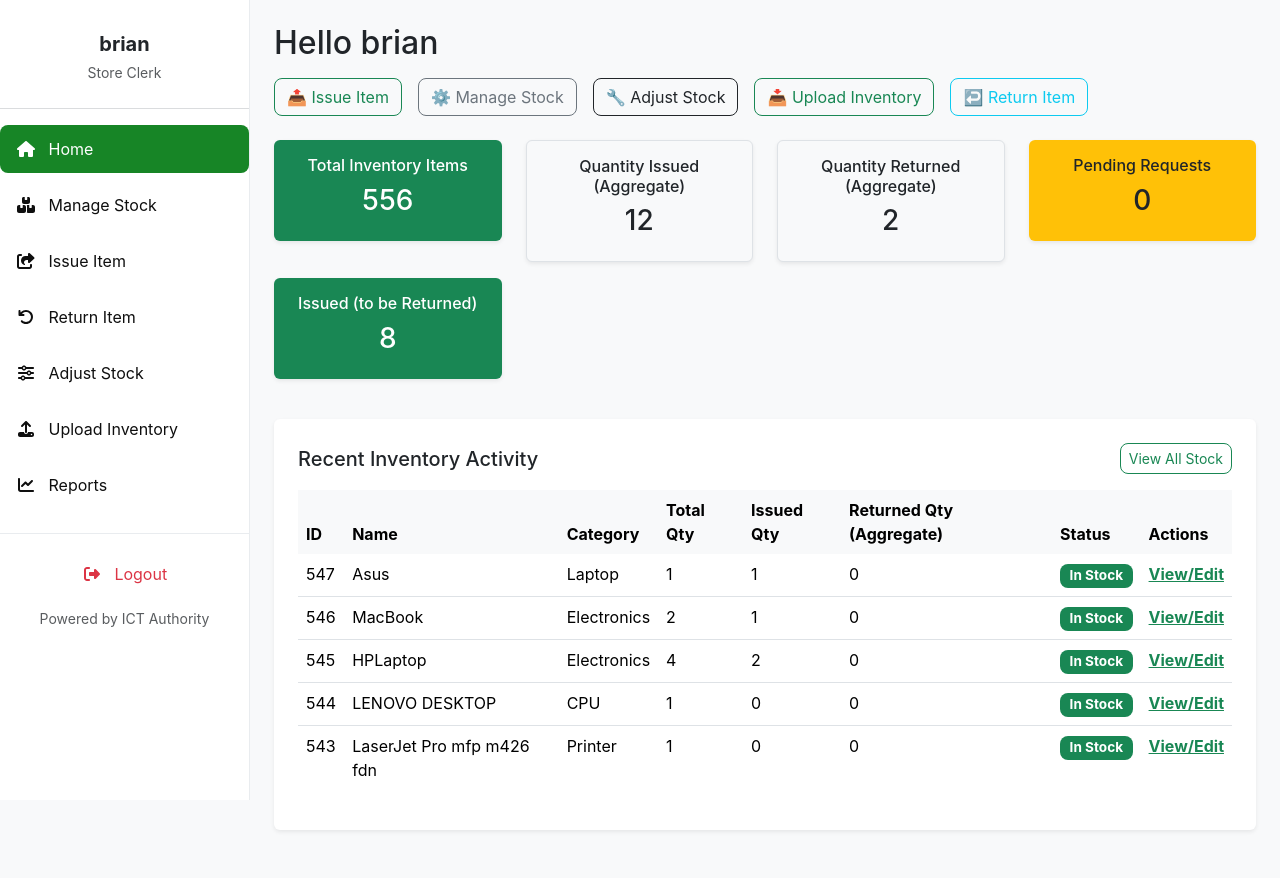
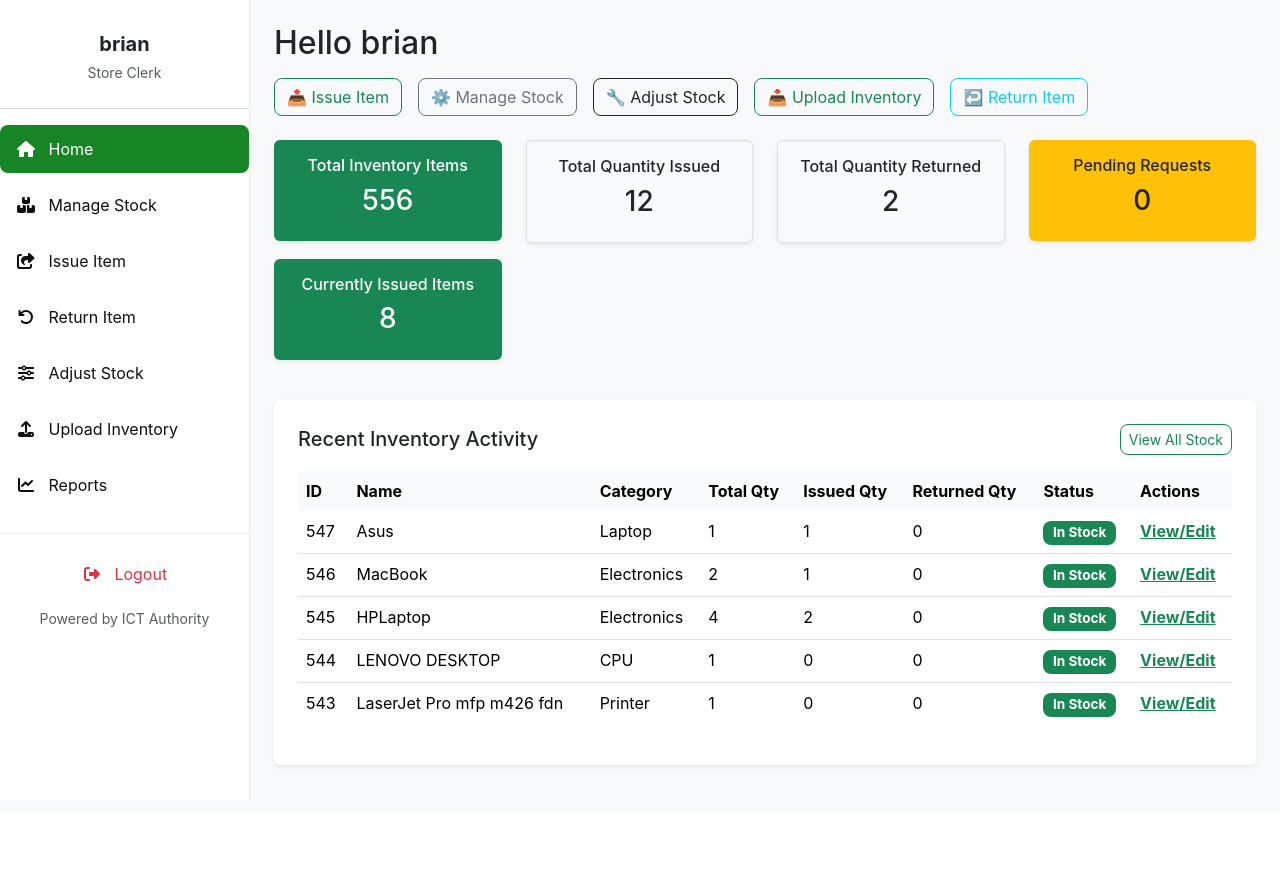
Before and after one commit to Kagoiza/inventory-management-system, a Django app: page /store_clerk_dashboard/ in a window 1280 px wide. After the commit the page ends 800 px from the top, so only its background shows below. Run offline with Django 5.2, Linux system fonts and the light colour scheme; a user stored in the database is signed in; data comes from the database, SQL or seed files in the repository; both versions use the stored data as it was after the commit; some libraries are stand-ins or nearby versions.

Commit message:
Added README.md

```diff
--- a/invent/templates/invent/store_clerk_dashboard.html
+++ b/invent/templates/invent/store_clerk_dashboard.html
@@ -23,13 +23,13 @@
         </div>
         <div class="col-sm-6 col-md-3 mb-3">
             <div class="dashboard-card bg-light border p-3 rounded shadow-sm">
-                <h6>Quantity Issued (Aggregate)</h6> {# Clarified this is aggregate #}
+                <h6>Total Quantity Issued </h6>
                 <h3>{{ items_issued }}</h3>
             </div>
         </div>
         <div class="col-sm-6 col-md-3 mb-3">
             <div class="dashboard-card bg-light border p-3 rounded shadow-sm">
-                <h6>Quantity Returned (Aggregate)</h6> {# Clarified this is aggregate #}
+                <h6>Total Quantity Returned </h6>
                 <h3>{{ items_returned }}</h3>
             </div>
         </div>
@@ -39,10 +39,10 @@
                 <h3>{{ pending_requests_count }}</h3>
             </div>
         </div>
-        {# NEW CARD: Issued (to be Returned) #}
+
         <div class="col-sm-6 col-md-3 mb-3">
             <div class="dashboard-card bg-primary text-white p-3 rounded shadow-sm">
-                <h6>Issued (to be Returned)</h6>
+                <h6>Currently Issued Items</h6>
                 <h3>{{ issued_but_not_fully_returned_count }}</h3>
             </div>
         </div>
@@ -64,7 +64,7 @@
                         <th>Category</th>
                         <th>Total Qty</th>
                         <th>Issued Qty</th>
-                        <th>Returned Qty (Aggregate)</th> {# Clarified #}
+                        <th>Returned Qty</th>
                         <th>Status</th>
                         <th>Actions</th>
                     </tr>
@@ -77,7 +77,7 @@
                         <td>{{ item.category|default:"N/A" }}</td>
                         <td>{{ item.quantity_total }}</td>
                         <td>{{ item.quantity_issued }}</td>
-                        <td>{{ item.quantity_returned }}</td> {# This is the aggregate field on InventoryItem #}
+                        <td>{{ item.quantity_returned }}</td>
                         <td>
                             <span class="badge
                                 {% if item.status == 'Approved' or item.status == 'In Stock' %}bg-success
```
Also changed, not shown: README.md, db.sqlite3.
